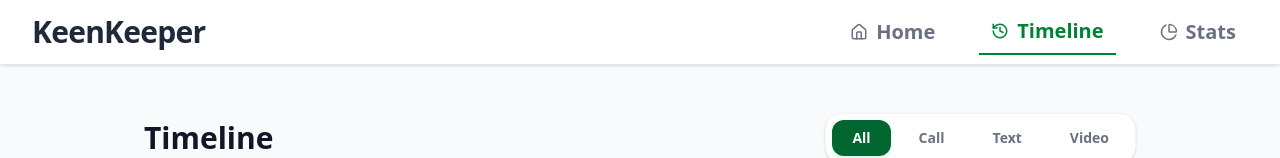
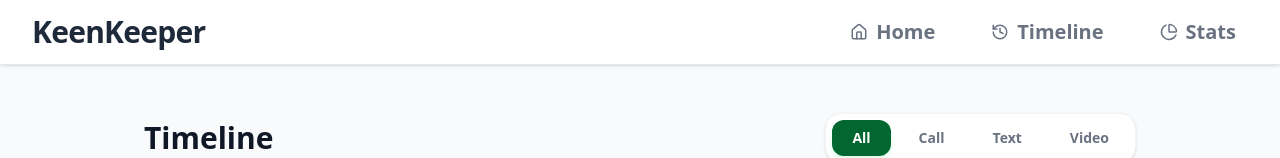
Before and after one commit to khirul-alam/assignment-seven, a Next.js app: page /Timeline in a window 1280 px wide. Shown: the top 158 px of the page. Built offline with nearby package versions, Linux system fonts and the light colour scheme.

Commit message:
Stats  update

```diff
--- a/src/components/Navbar.jsx
+++ b/src/components/Navbar.jsx
@@ -2,15 +2,16 @@
 import { useState } from "react";
 import Link from "next/link";
 import { usePathname } from "next/navigation";
-import { Home, History, PieChart, Users, Menu, X } from "lucide-react";
+import { Home, History, PieChart, Menu, X } from "lucide-react";
 
 const Navbar = () => {
-  const [isOpen, setIsOpen] = useState(false); // মোবাইল মেনু কন্ট্রোল করার জন্য
+  const [isOpen, setIsOpen] = useState(false);
   const pathname = usePathname();
 
+  // ✅ রাউটিং নিশ্চিত করতে href গুলো ছোট হাতের অক্ষরে রাখা হয়েছে
   const navLinks = [
     { name: "Home", href: "/", icon: <Home size={18} /> },
-    { name: "Timeline", href: "/Timeline", icon: <History size={18} /> },
+    { name: "Timeline", href: "/timeline", icon: <History size={18} /> },
     { name: "Stats", href: "/stats", icon: <PieChart size={18} /> },
   ];
 
@@ -19,15 +20,13 @@ const Navbar = () => {
       <div className="max-w-7xl mx-auto px-4 sm:px-6 lg:px-8">
         <div className="flex justify-between items-center h-16">
 
-          {/* ১. লোগো (সব ডিভাইসেই বামে থাকবে) */}
           <div className="flex items-center gap-2">
-
             <span className="text-3xl font-bold text-gray-800 tracking-tight">
               KeenKeeper
             </span>
           </div>
 
-          {/* ২. ডেস্কটপ ও ট্যাবলেট মেনু (বড় স্ক্রিনে দেখাবে) */}
+          {/* ডেস্কটপ মেনু */}
           <div className="hidden md:flex items-center space-x-4 lg:space-x-8">
             {navLinks.map((link) => {
               const isActive = pathname === link.href;
@@ -48,7 +47,7 @@ const Navbar = () => {
             })}
           </div>
 
-          {/* ৩. মোবাইল মেনু বাটন (শুধু মোবাইল ও ছোট ট্যাবলেটে দেখাবে) */}
+          {/* মোবাইল মেনু বাটন */}
           <div className="md:hidden flex items-center">
             <button
               onClick={() => setIsOpen(!isOpen)}
@@ -60,7 +59,7 @@ const Navbar = () => {
         </div>
       </div>
 
-      {/* ৪. মোবাইল ড্রপডাউন মেনু  */}
+      {/* মোবাইল ড্রপডাউন মেনু */}
       <div
         className={`md:hidden transition-all duration-300 ease-in-out ${
           isOpen ? "block opacity-100" : "hidden opacity-0"
@@ -73,7 +72,7 @@ const Navbar = () => {
               <Link
                 key={link.name}
                 href={link.href}
-                onClick={() => setIsOpen(false)} // ক্লিক করলে মেনু বন্ধ হয়ে যাবে
+                onClick={() => setIsOpen(false)}
                 className={`flex items-center gap-3 px-3 py-3 rounded-md text-base font-medium ${
                   isActive
                     ? "bg-green-50 text-green-700"
```
